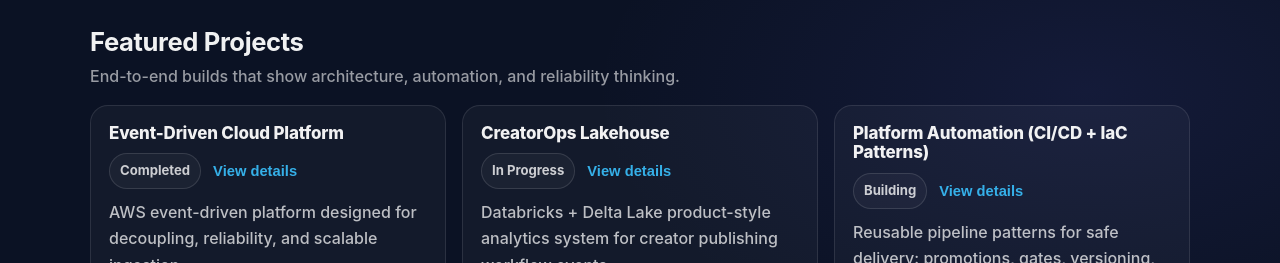
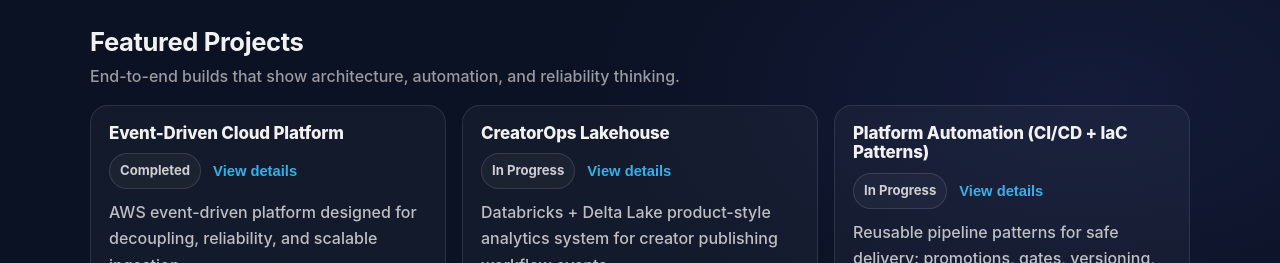
Before and after one commit to niveditaganesh22/portfolio, a React (Create React App) app: page / in a window 1280 px wide. Shown: the part 3979-4242 px from the top of the page. Built offline with nearby package versions, Linux system fonts and the light colour scheme.

Commit message:
Update projects.js

```diff
--- a/src/data/projects.js
+++ b/src/data/projects.js
@@ -74,7 +74,7 @@
 
   {
     title: "Platform Automation (CI/CD + IaC Patterns)",
-    status: "Building",
+    status: "In Progress",
     oneLiner:
       "Reusable pipeline patterns for safe delivery: promotions, gates, versioning, and rollback habits.",
     details: [
```
